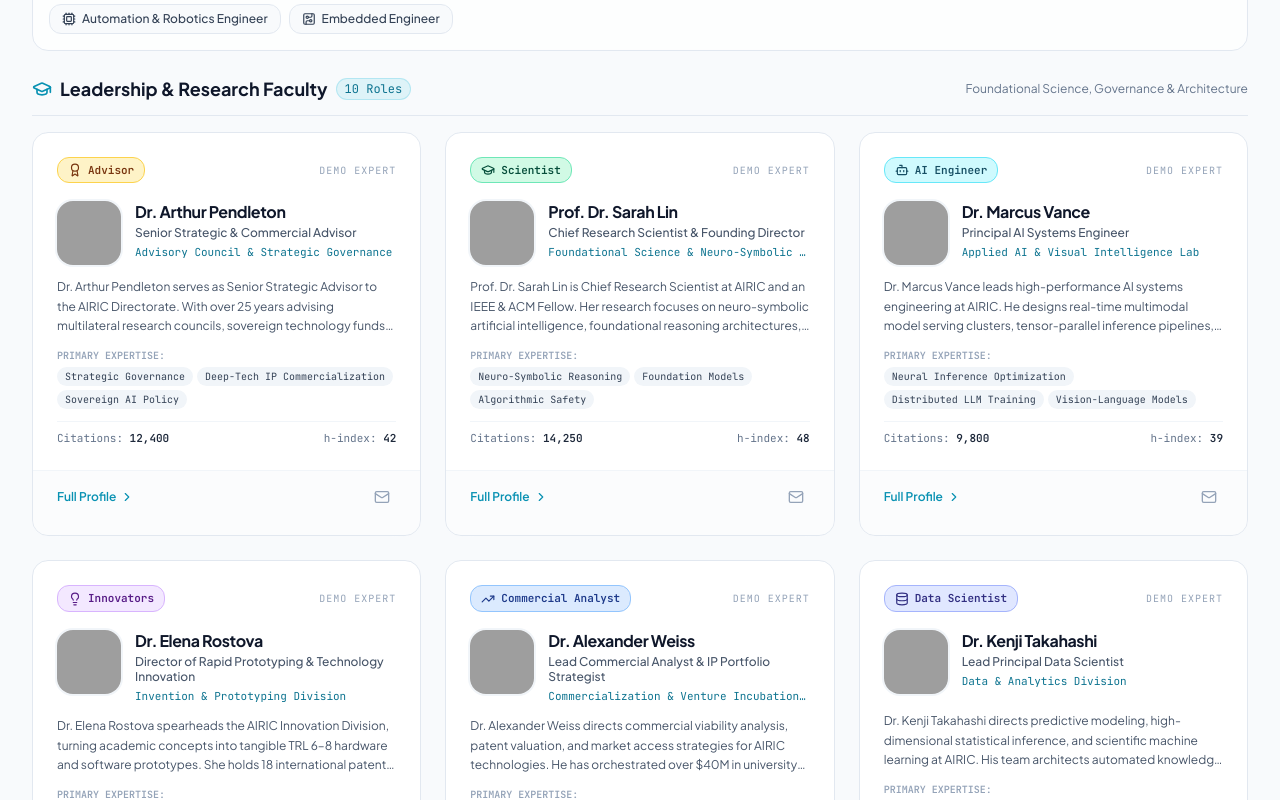
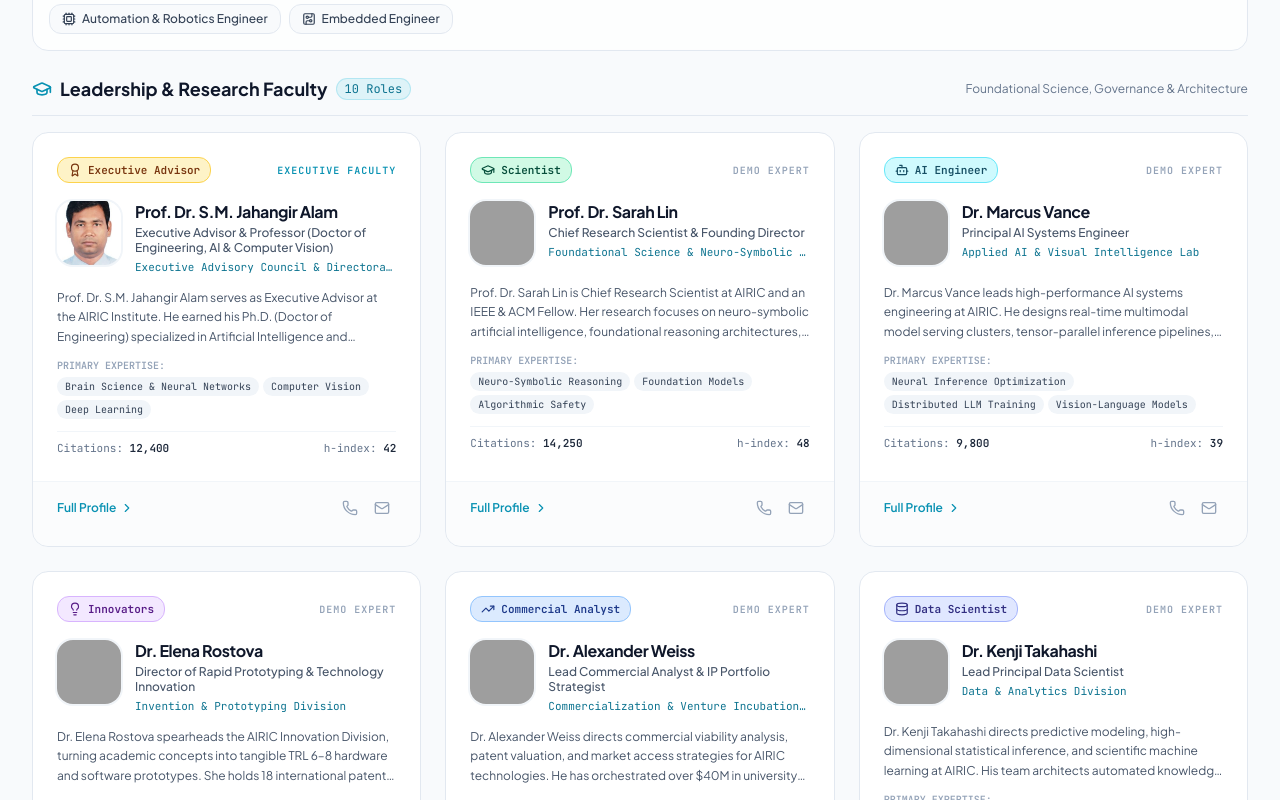
Before and after one commit to mashkurulalamohi37/Research_Center, a React (Vite) app: page /experts in a window 1280 px wide. Shown: the part 760-1560 px from the top of the page. Built offline with nearby package versions, Linux system fonts and the light colour scheme; grey boxes are pictures that could not be loaded.

Commit message:
feat: add Prof. Dr. S.M. Jahangir Alam as Executive Advisor on experts page

```diff
--- a/src/data/researchers.ts
+++ b/src/data/researchers.ts
@@ -1,7 +1,7 @@
 import { Researcher } from '../types';
 
 export const EXPERT_CATEGORIES = [
-  'Advisor',
+  'Executive Advisor',
   'Scientist',
   'AI Engineer',
   'Innovators',
@@ -22,29 +22,53 @@ export const EXPERT_CATEGORIES = [
 export type ExpertCategory = typeof EXPERT_CATEGORIES[number];
 
 export const mockResearchers: Researcher[] = [
-  // 1. ADVISOR
+  // 1. EXECUTIVE ADVISOR
   {
-    id: 'dr-arthur-pendleton',
-    slug: 'dr-arthur-pendleton',
-    name: 'Dr. Arthur Pendleton',
-    title: 'Senior Strategic & Commercial Advisor',
-    category: 'visiting',
-    expertCategory: 'Advisor',
-    department: 'Advisory Council & Strategic Governance',
-    email: 'a.pendleton@AIRIC.org',
-    phone: '+1 (415) 890-2100',
-    office: 'Directorate Suite 501',
-    avatar: 'https://images.unsplash.com/photo-1507003211169-0a1dd7228f2d?auto=format&fit=crop&w=600&q=80',
-    bio: 'Dr. Arthur Pendleton serves as Senior Strategic Advisor to the AIRIC Directorate. With over 25 years advising multilateral research councils, sovereign technology funds, and university spinouts, he guides international tech transfer, ethical AI governance, and strategic enterprise partnerships.',
+    id: 'prof-dr-sm-jahangir-alam',
+    slug: 'prof-dr-sm-jahangir-alam',
+    name: 'Prof. Dr. S.M. Jahangir Alam',
+    title: 'Executive Advisor & Professor (Doctor of Engineering, AI & Computer Vision)',
+    category: 'faculty',
+    expertCategory: 'Executive Advisor',
+    department: 'Executive Advisory Council & Directorate',
+    email: 'jahangir@baust.edu.bd',
+    phone: '01766128002',
+    office: 'Executive Advisory Suite, AIRIC Directorate',
+    avatar: '/prof-jahangir-alam.png',
+    bio: 'Prof. Dr. S.M. Jahangir Alam serves as Executive Advisor at the AIRIC Institute. He earned his Ph.D. (Doctor of Engineering) specialized in Artificial Intelligence and Computer Vision from the prestigious Xiamen University (World rank ~300), China. An esteemed leader across academia and intelligent computing research, he stewards AIRIC’s strategic advisory, scientific governance, and multidisciplinary initiatives spanning Brain Science, Neural Networks, Computer Vision, and Quantum AI.',
     education: [
-      { degree: 'Ph.D. in Technology Management & Policy', institution: 'University of Cambridge', year: 2003 },
-      { degree: 'M.B.A. in Venture Finance', institution: 'Harvard Business School', year: 1998 },
+      {
+        degree: 'Ph.D. (Doctor of Engineering, Specialized in AI & Computer Vision)',
+        institution: 'Xiamen University (World rank~300), China',
+        year: 2012
+      },
     ],
     researchAreaIds: ['ai-core'],
-    expertise: ['Strategic Governance', 'Deep-Tech IP Commercialization', 'Sovereign AI Policy', 'Venture Strategy'],
-    interests: ['International university-industry IP pacts', 'Ethical frontier AI regulation', 'Deep-tech capital formation'],
+    expertise: [
+      'Brain Science & Neural Networks',
+      'Computer Vision',
+      'Deep Learning',
+      'Generative AI',
+      'Intelligent Systems',
+      'Quantum AI',
+      'Nano Bio-Robotics',
+      'Data Science & Time Series',
+    ],
+    interests: [
+      'Brain Science & Neural Networks',
+      'Computer Vision',
+      'Data Science and Time Series Analysis',
+      'Deep Learning',
+      'Generative AI',
+      'Intelligent Systems',
+      'Nano Bio-Robotics',
+      'Natural Language Processing',
+      'Quantum AI',
+      'Quantum Machine Learning',
+      'Signal Processing',
+    ],
     googleScholar: 'https://scholar.google.com',
-    orcid: 'https://orcid.org/0000-0002-1111-2222',
+    orcid: 'https://orcid.org',
     linkedin: 'https://linkedin.com',
     hIndex: 42,
     citations: 12400,
--- a/src/pages/public/Experts.tsx
+++ b/src/pages/public/Experts.tsx
@@ -1,7 +1,7 @@
 import React, { useState, useEffect } from 'react';
 import { useSearchParams, Link } from 'react-router-dom';
 import {
-  Users, Search, X, ChevronRight, Mail,
+  Users, Search, X, ChevronRight, Mail, Phone,
   Award, Sparkles, Cpu, Bot, Database,
   Layers, Code, LineChart, TrendingUp, Lightbulb,
   ShieldCheck, GraduationCap,
@@ -34,9 +34,9 @@ export const SECTION_GROUPS: {
     label: 'Leadership & Research Faculty',
     shortLabel: 'Core Faculty (10)',
     count: 10,
-    description: 'Scientific directors, foundational researchers, enterprise architects, and commercial advisors.',
+    description: 'Scientific directors, foundational researchers, enterprise architects, and executive advisors.',
     categories: [
-      'Advisor',
+      'Executive Advisor',
       'Scientist',
       'AI Engineer',
       'Innovators',
@@ -72,10 +72,10 @@ const categoryMeta: Record<ExpertCategory, {
   roleDesc: string;
   sectionId: 'faculty' | 'engineering';
 }> = {
-  'Advisor': {
+  'Executive Advisor': {
     icon: Award,
     badgeColor: 'bg-amber-100 text-amber-900 border-amber-300 dark:bg-amber-500/15 dark:text-amber-300 dark:border-amber-500/30',
-    roleDesc: 'Strategic Council & Technology Commercialization Governance',
+    roleDesc: 'Executive Council, Scientific Direction & AI Research Governance',
     sectionId: 'faculty',
   },
   'Scientist': {
@@ -182,7 +182,8 @@ export const Experts: React.FC = () => {
   const [selectedSection, setSelectedSection] = useState<ExpertSectionId>(sectionParam);
 
   useEffect(() => {
-    const cat = searchParams.get('category') || 'all';
+    let cat = searchParams.get('category') || 'all';
+    if (cat === 'Advisor') cat = 'Executive Advisor';
     const sec = (searchParams.get('section') as ExpertSectionId) || 'all';
     setSelectedCategory(cat);
     setSelectedSection(sec);
@@ -252,7 +253,8 @@ export const Experts: React.FC = () => {
       const matchCategory = category.toLowerCase().includes(q);
       const matchDept = employee.department.toLowerCase().includes(q);
       const matchExpertise = employee.expertise.some(e => e.toLowerCase().includes(q));
-      return matchName || matchTitle || matchCategory || matchDept || matchExpertise;
+      const matchPhone = employee.phone ? employee.phone.includes(q) : false;
+      return matchName || matchTitle || matchCategory || matchDept || matchExpertise || matchPhone;
     }
 
     return true;
@@ -504,8 +506,12 @@ export const Experts: React.FC = () => {
               <CategoryIcon className="w-3.5 h-3.5 shrink-0" />
               <span>{category}</span>
             </span>
-            <span className="text-[10px] font-mono text-slate-400 uppercase tracking-widest">
-              DEMO EXPERT
+            <span className={`text-[10px] font-mono uppercase tracking-widest font-semibold ${
+              employee.id === 'prof-dr-sm-jahangir-alam'
+                ? 'text-cyan-600 dark:text-cyan-400 font-bold'
+                : 'text-slate-400'
+            }`}>
+              {employee.id === 'prof-dr-sm-jahangir-alam' ? 'EXECUTIVE FACULTY' : 'DEMO EXPERT'}
             </span>
           </div>
 
@@ -566,13 +572,24 @@ export const Experts: React.FC = () => {
             <span>Full Profile</span>
             <ChevronRight className="w-3.5 h-3.5" />
           </Link>
+          <div className="flex items-center gap-1">
+            {employee.phone && (
+              <a
+                href={`tel:${employee.phone}`}
+                title={`Call ${employee.name}: ${employee.phone}`}
+                className="p-1.5 rounded-lg text-slate-400 hover:text-cyan-600 dark:hover:text-cyan-400 hover:bg-white dark:hover:bg-slate-800 transition-colors"
+              >
+                <Phone className="w-4 h-4" />
+              </a>
+            )}
             <a
               href={`mailto:${employee.email}`}
-            title={`Email ${employee.name}`}
+              title={`Email ${employee.name}: ${employee.email}`}
               className="p-1.5 rounded-lg text-slate-400 hover:text-cyan-600 dark:hover:text-cyan-400 hover:bg-white dark:hover:bg-slate-800 transition-colors"
             >
               <Mail className="w-4 h-4" />
             </a>
+          </div>
         </CardFooter>
       </Card>
     );
--- a/src/pages/public/ResearcherProfile.tsx
+++ b/src/pages/public/ResearcherProfile.tsx
@@ -3,7 +3,7 @@ import { useParams, Link } from 'react-router-dom';
 import {
   Mail, MapPin, BookOpen,
   Award, GraduationCap, Github,
-  Globe, Sparkles, CheckCircle2
+  Globe, Sparkles, CheckCircle2, Phone
 } from 'lucide-react';
 import { mockResearchers } from '../../data/researchers';
 import { mockProjects } from '../../data/projects';
@@ -103,6 +103,14 @@ export const ResearcherProfile: React.FC = () => {
                 >
                   <Mail className="w-3.5 h-3.5 text-cyan-600 dark:text-cyan-400" /> Email Lab
                 </a>
+                {researcher.phone && (
+                  <a
+                    href={`tel:${researcher.phone}`}
+                    className="px-3 py-1.5 rounded-xl bg-slate-100 hover:bg-slate-200 dark:bg-slate-800 dark:hover:bg-slate-700 text-xs text-slate-700 dark:text-slate-200 hover:text-cyan-700 dark:hover:text-cyan-400 border border-slate-200 dark:border-slate-700 flex items-center gap-1.5 transition-colors"
+                  >
+                    <Phone className="w-3.5 h-3.5 text-cyan-600 dark:text-cyan-400" /> {researcher.phone}
+                  </a>
+                )}
                 {researcher.googleScholar && (
                   <a
                     href={researcher.googleScholar}
--- a/src/types/index.ts
+++ b/src/types/index.ts
@@ -34,6 +34,7 @@ export interface Researcher {
   title: string; // e.g. "Director & Chief Scientist", "Principal Investigator", "Senior Postdoctoral Fellow"
   category: 'faculty' | 'postdoc' | 'student' | 'visiting';
   expertCategory?:
+    | 'Executive Advisor'
     | 'Advisor'
     | 'Scientist'
     | 'AI Engineer'
```
Also changed, not shown: public/prof-jahangir-alam.png (added), src/assets/prof-jahangir-alam.png (added). Lines whose indentation alone changed are shown as unchanged.
